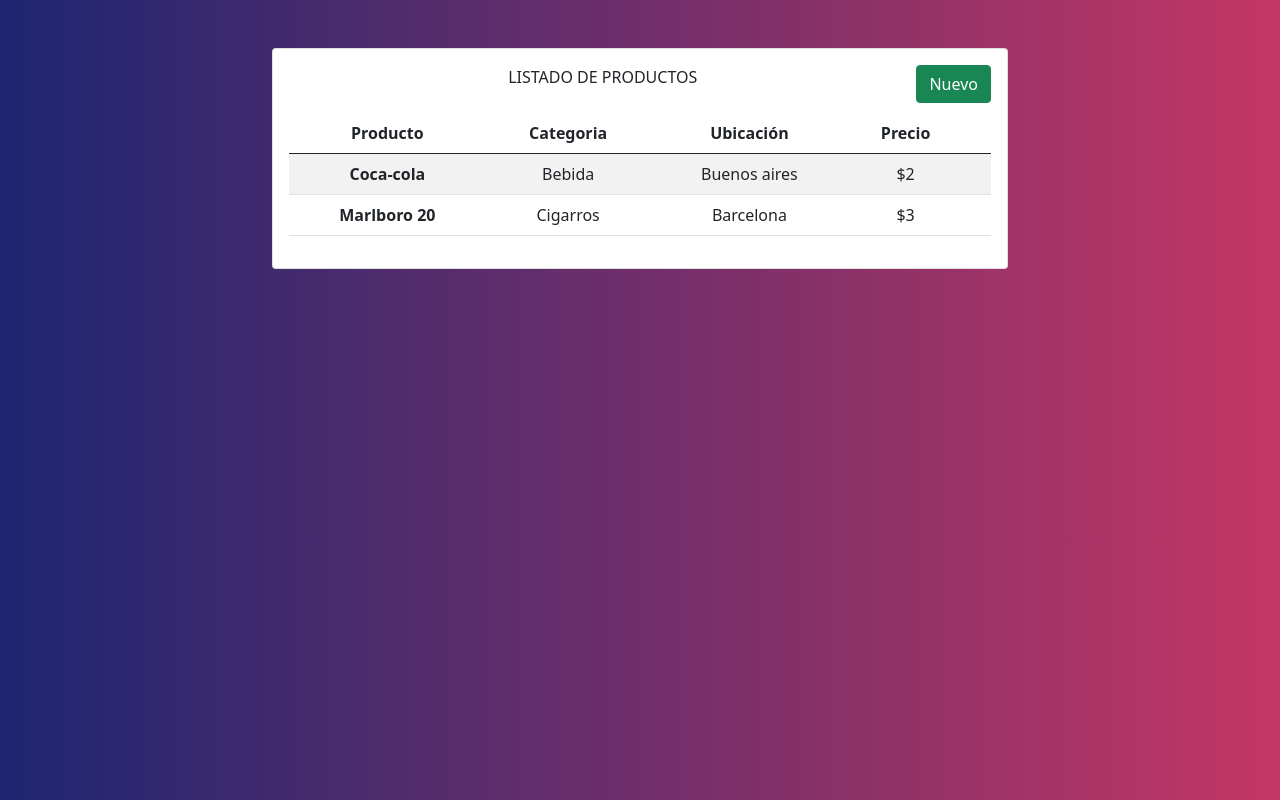
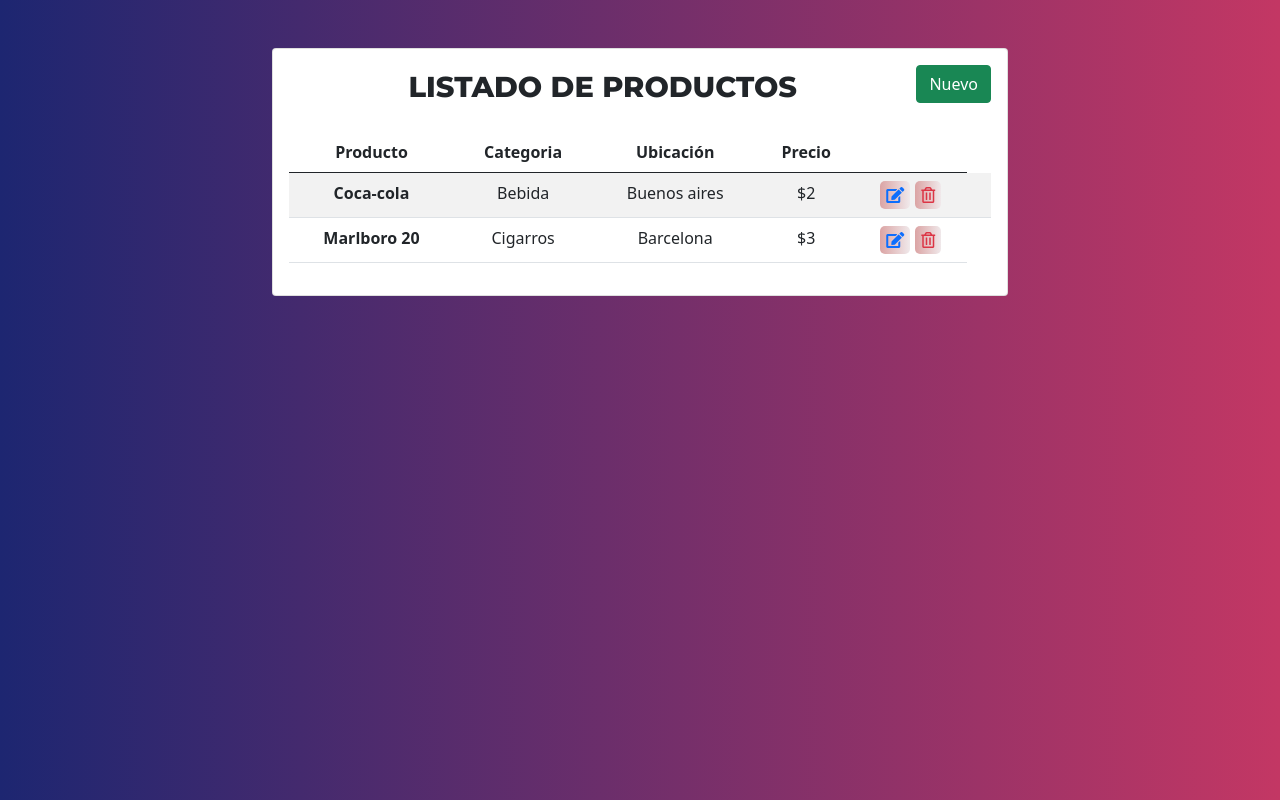
Before and after one commit to cesar-vaesco/clientes-from-angular, an Angular app: page / in a window 1280 px wide. Built offline with nearby package versions, Linux system fonts and the light colour scheme.

Commit message:
Agregando google fonts y fontAwesome

```diff
--- a/src/app/components/listar-productos/listar-productos.component.css
+++ b/src/app/components/listar-productos/listar-productos.component.css
@@ -0,0 +1,32 @@
+.fas {
+    margin-right: 5px;
+}
+
+.fas, .far {
+    background: #f0e9eb;
+    /* fallback for old browsers */
+    background: -webkit-linear-gradient(to right, #FFFFFF, #f0e9eb);
+    /* Chrome 10-25, Safari 5.1-6 */
+    background: linear-gradient(to right, #dba4a4, #f0e9eb);
+    /* W3C, IE 10+/ Edge, Firefox 16+, Chrome 26+, Opera 12+, Safari 7+ */
+    position: relative;
+    display: inline-block;
+    padding: 6px;
+    border-radius: 5px;
+    text-transform: uppercase;
+}
+
+.far:hover, .fas:hover {
+    background: #f0e9eb;
+    font-size: 20px;
+    padding: 5px;
+    width: 30px;
+    height: 30px;
+    text-align: center;
+    line-height: 15px;
+    border-radius: 50%;
+    border: 2px solid rgba(0, 0, 0, 0.3);
+    -webkit-box-shadow: inset 0 0 15px 0 rgba(0, 0, 0, 0.3);
+    box-shadow: inset 0 0 15px 0 rgba(0, 0, 0, 0.3);
+    text-shadow: 0 1px 0 rgba(255, 255, 255, 0.3);
+}
--- a/src/app/components/listar-productos/listar-productos.component.html
+++ b/src/app/components/listar-productos/listar-productos.component.html
@@ -3,7 +3,7 @@
         <div class="col-lg-8 offset-lg-2">
             <div class="card">
                 <div class="card-body text-center">
-                    <span class="card-title">LISTADO DE PRODUCTOS</span>
+                    <span class="titulo">LISTADO DE PRODUCTOS</span>
                     <button class="btn btn-success float-end">Nuevo</button>
                     <table class="table table-striped mt-4">
                         <thead>
@@ -16,11 +16,12 @@
                             </tr>
                         </thead>
                         <tbody>
-                            <tr>
+                            <tr class="fav">
                                 <th>Coca-cola</th>
                                 <td>Bebida</td>
                                 <td>Buenos aires</td>
                                 <td>$2</td>
+                                <td><i class="fas fa-edit text-primary"></i><i class="far fa-trash-alt text-danger"></i></td>
                                 <td></td>
                             </tr>
                             <tr>
@@ -28,10 +29,11 @@
                                 <td>Cigarros</td>
                                 <td>Barcelona</td>
                                 <td>$3</td>
-                                <td></td>
+                                <td><i class="fas fa-edit text-primary"></i><i class="far fa-trash-alt text-danger"></i></td>
                             </tr>
                         </tbody>
                     </table>
+
                 </div>
             </div>
         </div>
--- a/src/index.html
+++ b/src/index.html
@@ -1,13 +1,21 @@
 <!doctype html>
 <html lang="en">
+
 <head>
     <meta charset="utf-8">
     <title>Cliente</title>
     <base href="/">
     <meta name="viewport" content="width=device-width, initial-scale=1">
     <link rel="icon" type="image/x-icon" href="favicon.ico">
+    <link rel="stylesheet" href="https://cdnjs.cloudflare.com/ajax/libs/font-awesome/5.15.3/css/all.min.css"
+        integrity="sha512-iBBXm8fW90+nuLcSKlbmrPcLa0OT92xO1BIsZ+ywDWZCvqsWgccV3gFoRBv0z+8dLJgyAHIhR35VZc2oM/gI1w=="
+        crossorigin="anonymous" />
+    <link rel="preconnect" href="https://fonts.gstatic.com">
+    <link href="https://fonts.googleapis.com/css2?family=Montserrat:wght@800&display=swap" rel="stylesheet">
 </head>
+
 <body>
     <app-root></app-root>
 </body>
+
 </html>
--- a/src/styles.css
+++ b/src/styles.css
@@ -8,3 +8,8 @@ body {
     background: linear-gradient(to right, #1D2671, #C33764);
     /* W3C, IE 10+/ Edge, Firefox 16+, Chrome 26+, Opera 12+, Safari 7+ */
 }
+
+.titulo {
+    font-size: 1.8rem;
+    font-family: 'Montserrat', sans-serif;
+}
```
Lines whose indentation alone changed are shown as unchanged.
